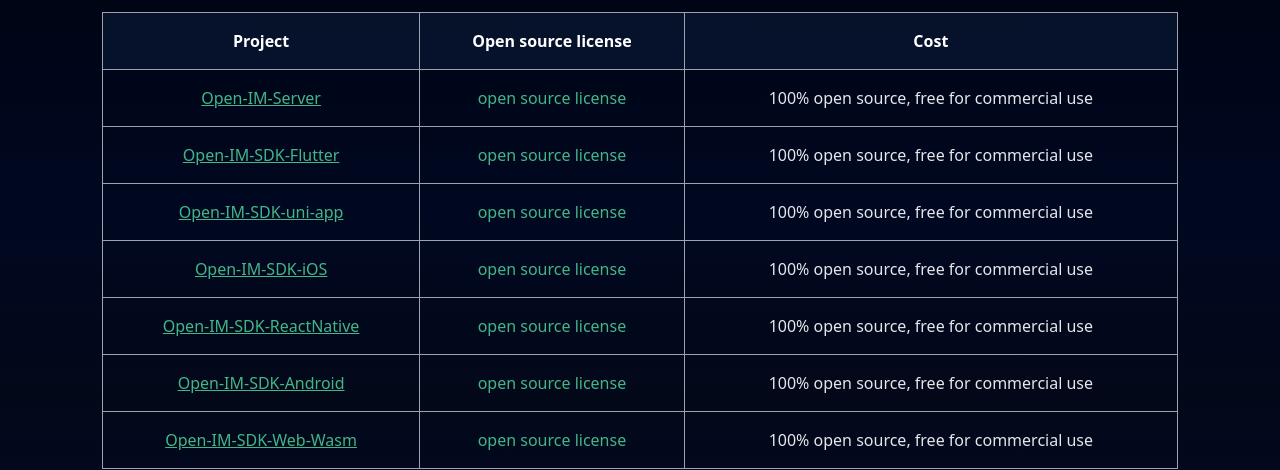
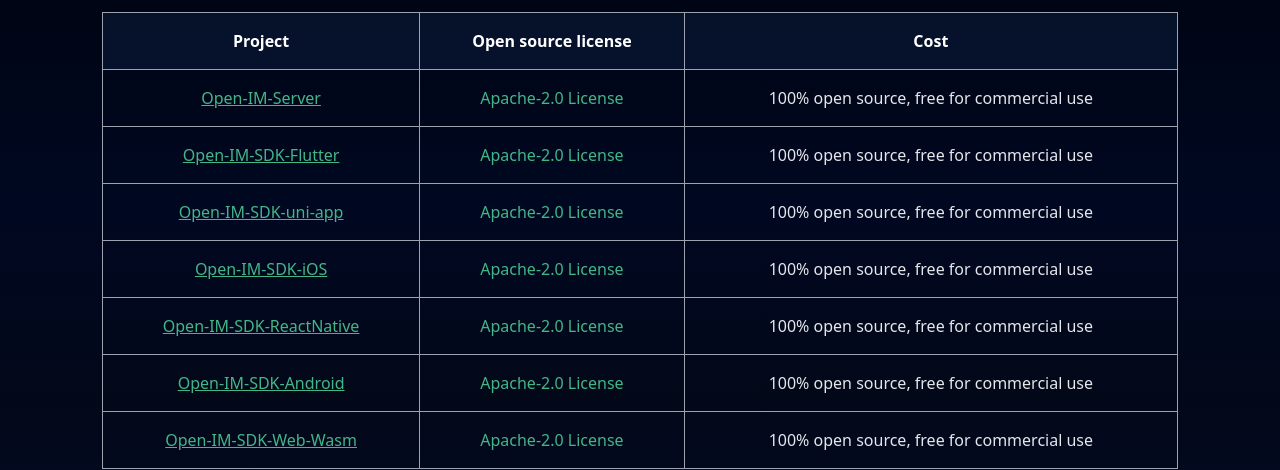
Before and after one commit to openimsdk/openim-official, a Next.js app: page /en/price in a window 1280 px wide. Shown: the part 341-811 px from the top of the page. Built offline with nearby package versions, Linux system fonts and the light colour scheme.

Commit message:
fix(footerBar & price): corrected spelling mistake

```diff
--- a/src/components/footerBar/FooterBar.tsx
+++ b/src/components/footerBar/FooterBar.tsx
@@ -102,14 +102,21 @@
         )}
         <div>
           <span className="footer-title">{text[language].contact.title}</span>
-          {/* <p>{text[language].contact.wechat}</p>
-          <p>XiaoHong_yaokaixinya</p> */}
+          {isZh && (
+            <>
+              <p>{text[language].contact.wechat}</p>
+              <p>XiaoHong_yaokaixinya</p>
+            </>
+          )}
+
+          {!isZh && (
             <Link
               href="https://join.slack.com/t/openimsdk/shared_invite/zt-1tmoj26uf-_FDy3dowVHBiGvLk9e5Xkg"
               className="link-hover link"
             >
               Slack
             </Link>
+          )}
         </div>
       </footer>
       <div className="footer-center pb-6 pt-12">
--- a/src/dictionaries/en.ts
+++ b/src/dictionaries/en.ts
@@ -88,43 +88,43 @@
       tbody: [
         {
           project: "Open-IM-Server",
-          protocol: "open source license",
+          protocol: "Apache-2.0 License",
           price: "100% open source, free for commercial use",
           url: "https://github.com/OpenIMSDK/Open-IM-Server",
         },
         {
           project: "Open-IM-SDK-Flutter",
-          protocol: "open source license",
+          protocol: "Apache-2.0 License",
           price: "100% open source, free for commercial use",
           url: "https://github.com/OpenIMSDK/Open-IM-SDK-Flutter",
         },
         {
           project: "Open-IM-SDK-uni-app",
-          protocol: "open source license",
+          protocol: "Apache-2.0 License",
           price: "100% open source, free for commercial use",
           url: "https://github.com/OpenIMSDK/Open-IM-SDK-Uniapp",
         },
         {
           project: "Open-IM-SDK-iOS",
-          protocol: "open source license",
+          protocol: "Apache-2.0 License",
           price: "100% open source, free for commercial use",
           url: "https://github.com/OpenIMSDK/Open-IM-SDK-iOS",
         },
         {
           project: "Open-IM-SDK-ReactNative",
-          protocol: "open source license",
+          protocol: "Apache-2.0 License",
           price: "100% open source, free for commercial use",
           url: "https://github.com/OpenIMSDK/Open-IM-SDK-ReactNative",
         },
         {
           project: "Open-IM-SDK-Android",
-          protocol: "open source license",
+          protocol: "Apache-2.0 License",
           price: "100% open source, free for commercial use",
           url: "https://github.com/OpenIMSDK/Open-IM-SDK-Android",
         },
         {
           project: "Open-IM-SDK-Web-Wasm",
-          protocol: "open source license",
+          protocol: "Apache-2.0 License",
           price: "100% open source, free for commercial use",
           url: "https://github.com/OpenIMSDK/Open-IM-SDK-Web-Wasm",
         },
```
Lines whose indentation alone changed are shown as unchanged.
